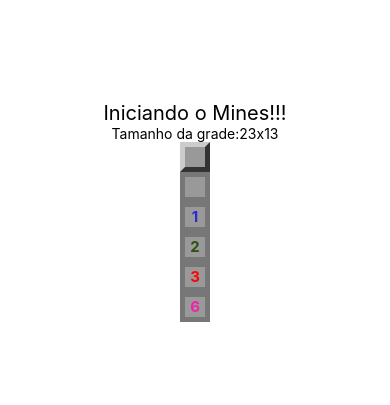
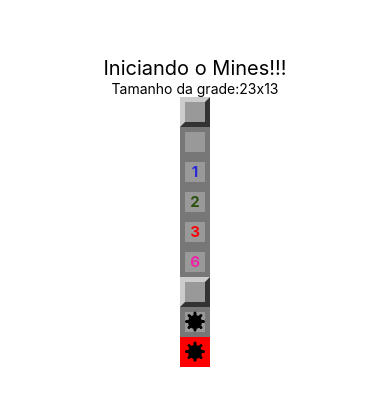
Before and after one commit to cunhaluisg5/Campo_Minado, a React Native app: screen / in a window 390 px wide. Shown: the part 211-616 px from the top of the page. Built offline with nearby package versions, Linux system fonts and the light colour scheme.

Commit message:
Criado o componente Mina

```diff
--- a/App.js
+++ b/App.js
@@ -1,7 +1,7 @@
 import React, { Component } from 'react';
 import { StyleSheet, Text, View } from 'react-native';
 import params from './src/params';
-import Field from './src/components/Field'
+import Field from './src/components/Field';
 
 export default class App extends Component {
   render() {
@@ -17,6 +17,9 @@
         <Field opened nearMines={2}/>
         <Field opened nearMines={3}/>
         <Field opened nearMines={6}/>
+        <Field mined/>
+        <Field mined opened/>
+        <Field mined opened exploded/>
       </View>
     )
   }
--- a/src/components/Field.js
+++ b/src/components/Field.js
@@ -1,12 +1,14 @@
 import React from 'react';
 import { View, StyleSheet, Text } from 'react-native';
 import params from '../params';
+import Mine from './Mine';
 
 export default props => {
-const { mined, opened, nearMines } = props
+const { mined, opened, nearMines, exploded } = props
 
     const styleField = [styles.field]
     if(opened) styleField.push(styles.opened)
+    if(exploded) styleField.push(styles.exploded)
     if(styleField.length === 1) styleField.push(styles.regular)
 
     let color = null
@@ -22,6 +24,7 @@
             {!mined && opened && nearMines > 0 ?
                 <Text style={[styles.label, { color: color }]}>
                     {nearMines}</Text> : false}
+            {mined && opened ? <Mine/> : false}
         </View>
     )
 }
@@ -48,5 +51,9 @@
     label: {
         fontWeight: 'bold',
         fontSize: params.fontSize
+    },
+    exploded: {
+        backgroundColor: 'red',
+        borderColor: 'red'
     }
 })
--- /dev/null
+++ b/src/components/Mine.js
@@ -0,0 +1,36 @@
+import React from 'react';
+import { View, StyleSheet } from 'react-native';
+
+export default props => {
+    return (
+        <View style={styles.container}>
+            <View style={styles.coreMine} />
+            <View style={styles.line} />
+            <View style={[styles.line, { transform: [{ rotate: '45deg' }] }]}></View>
+            <View style={[styles.line, { transform: [{ rotate: '90deg' }] }]}></View>
+            <View style={[styles.line, { transform: [{ rotate: '135deg' }] }]}></View>
+        </View>
+    )
+}
+
+const styles = StyleSheet.create({
+    container: {
+        alignItems: 'center',
+        justifyContent: 'center'
+    },
+    coreMine: {
+        height: 14,
+        width: 14,
+        borderRadius: 10,
+        backgroundColor: 'black',
+        alignItems: 'center',
+        justifyContent: 'center'
+    },
+    line: {
+        position: 'absolute',
+        height: 3,
+        width: 20,
+        borderRadius: 3,
+        backgroundColor: 'black'
+    }
+})
```
